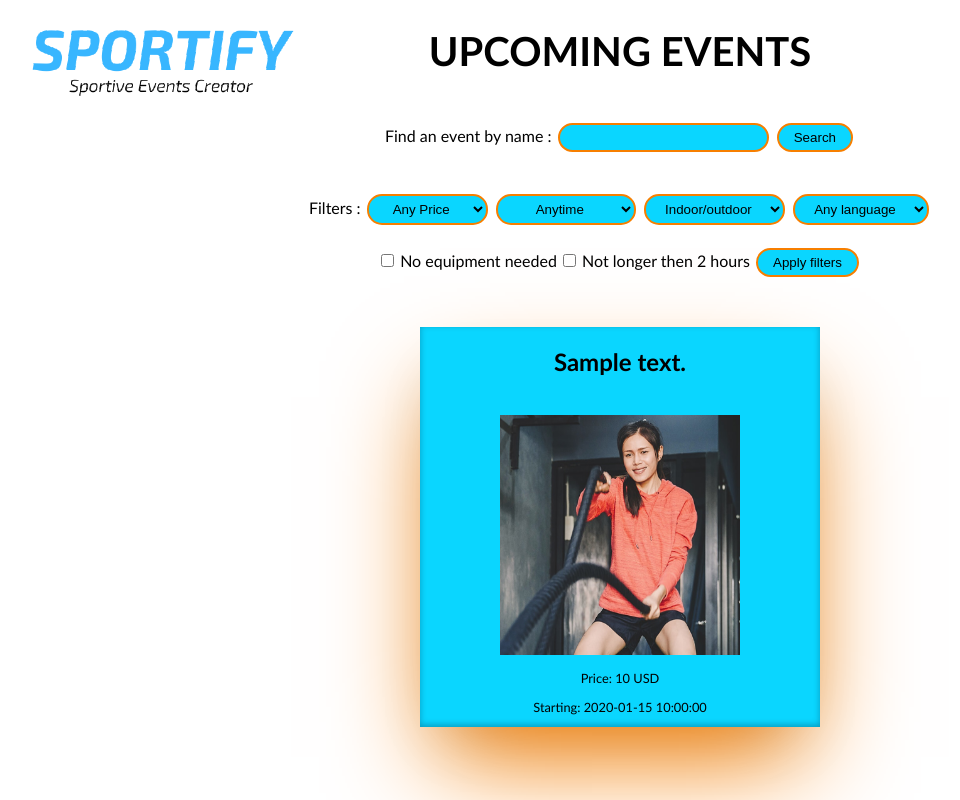
After one commit to lukekim118/sportify, a PHP site: template view/eventsView.php in a window 1280 px wide. The commit adds this page. Shown: the whole page, without its empty margins (20-980 px from the left). Run offline with PHP 8.4, Linux system fonts and the light colour scheme; the template is opened without the code that fills it: most values are stand-ins (such as "Sample title", 1, 10 or a date in 2020).

Commit message:
fixing MVC, code, added some CSS

```diff
--- a/public/css/eventview.css
+++ b/public/css/eventview.css
@@ -2,25 +2,66 @@ body {
     margin: 2%;
     padding: 0;
     text-align: center;
-    font-family: 'Gill Sans', 'Gill Sans MT', Calibri, 'Trebuchet MS', sans-serif;
+    font-family: 'Trebuchet MS', 'Lucida Sans Unicode', 'Lucida Grande', 'Lucida Sans', Arial, sans-serif;
 }
+
 #mainDiv {
     display: flex;
     flex-wrap: wrap;
     margin: 2%;
     justify-content: center;
+    border-radius: 20px;
 }
+
 h1 {
     font-size: 2.5em;
 }
+
 .eventBox {
     width: 400px;
     height: 400px;
-    border-radius: 20px;
     margin: 2%;
-    box-shadow: 0 10px 8px 0 #F77F00, 0 6px 20px 0 #F77F00;
-    /* background-color:#005D8F; */
-    /* color: white; */
+    box-shadow: #F77F00 0px 50px 100px -20px, rgba(0, 0, 0, 0.3) 0px 30px 60px -30px, rgba(10, 37, 64, 0.35) 0px -2px 6px 0px inset;
     background-color: #0AD6FF;
-    border-radius: 20px;
 }
+
+p {
+    font-size: 0.8em;
+}
+
+#filters, #searchButton {
+    border: 2px solid #F77F00;
+    border-radius: 15px;
+    color:black;
+    padding: 5px 15px;
+    text-align:center;
+    transition: all 0.3s;
+}
+
+input, select {
+    border: 2px solid #F77F00;
+    background-color: #0AD6FF;
+    border-radius: 15px;
+    text-align: center;
+    padding: 5px 15px;
+    margin: 2px;
+    outline: none;
+    transition: all 0.3s;
+}
+
+#filters:hover, #searchButton:hover, input:hover, select:hover {
+    color:white;
+    background-color:#005D8F;
+}
+
+#logoImg {
+    position: absolute;
+    top: -75px;
+    left: 2%;
+    height: 300px;
+    width: 300px;
+}
+
+#form2 {
+    /* display: none; */
+}
--- a/public/js/main.js
+++ b/public/js/main.js
@@ -1,17 +1,45 @@
-function filterEvents() {
+function searchEvents() {
+
     var xhr = new XMLHttpRequest();
-    var price = document.getElementById('price').value;
-    alert (price);
-    var link = '../model/search.php';
-    xhr.open('POST', link);
-    xhr.addEventListener('readystatechange', (e)=> {
-        e.preventDefault();
+    xhr.open('POST', './controller/search.php');
+    var myform = document.getElementById('form1');
+    form = new FormData(myform);
+
+    xhr.addEventListener('readystatechange', (e) => {
         if (xhr.readyState === XMLHttpRequest.DONE && xhr.status === 200) {
+            e.preventDefault();
             document.getElementById('mainDiv').innerHTML = '<span>' + xhr.responseText + '</span>';
         }
     });
-        xhr.send(null);
-}
+    xhr.send(form);
+};
 
-var applyFilters = document.getElementById('filter');
-applyFilters.addEventListener('click', filterEvents());
+function filterEvents() {
+
+    var xhr = new XMLHttpRequest();
+    xhr.open('POST', './controller/search.php');
+    var myform = document.getElementById('form2');
+    form = new FormData(myform);
+    console.log (form);
+
+    xhr.addEventListener('readystatechange', (e) => {
+        if (xhr.readyState === XMLHttpRequest.DONE && xhr.status === 200) {
+            e.preventDefault();
+            console.log (xhr.responseText);
+            document.getElementById('mainDiv').innerHTML = '<span>' + xhr.responseText + '</span>';
+        }
+    });
+    xhr.send(form);
+};
+
+var applyFilters = document.getElementById('filters');
+applyFilters.addEventListener('click', function(e){
+    e.preventDefault;
+    filterEvents();
+});
+
+var searchSubmit = document.getElementById('searchButton');
+searchSubmit.addEventListener('click', function(e){
+    e.preventDefault;
+    searchEvents();
+});
--- /dev/null
+++ b/view/eventListItemView.php
@@ -0,0 +1,10 @@
+<?php $title="View Event";?>
+<?php ob_start();?>
+    <div class='eventBox'>
+        <h2><?php echo $event['description']?></h2><br>
+        <img class='eventPhoto' src='./public/img/test.jpg' width='240' height='240'><br>
+        <p>Price: <?php echo $event['price']?> USD</p>
+        <p>Starting: <?php echo $event['start_time']?></p>
+    </div>
+<?php $content= ob_get_clean();?>
+<?php require('template.php');
--- a/view/eventView.php
+++ b/view/eventsView.php
@@ -1,4 +1,5 @@
-<?php $title="viewAllEvents";?>
+<?php $title="All Upcoming Events";?>
+
 <?php ob_start();?>
 
 <!DOCTYPE html>
@@ -8,17 +9,19 @@
     <meta http-equiv="X-UA-Compatible" content="IE=edge">
     <meta name="viewport" content="width=device-width, initial-scale=1.0">
     <title>Events</title>
-    <link rel="stylesheet" href="../public/css/eventview.css">
+    <link rel="stylesheet" href="./public/css/eventview.css">
 </head>
 <body>
     <?php require('searchform.php');?>
     <div id='mainDiv'>
-    <?php showAllEvents();
+    <?php
+        showAllEvents();
         foreach ($events as $event) {
-        include('eventListView.php');
+        include('eventListItemView.php');
         };?>
     </div>
 </body>
 </html>
 
 <?php $content= ob_get_clean();?>
+<?php require ("template.php");
--- a/view/searchForm.php
+++ b/view/searchForm.php
@@ -1,13 +1,14 @@
-<?php $title="searchForm";?>
+<?php $title="Search";?>
+
 <?php ob_start();?>
 
-<h1>UPCOMING EVENTS</h1>
-    <form id='form1' method='POST' action='../model/search.php' type='SUBMIT'>
+<h1>UPCOMING EVENTS</h1><br>
+    <form id='form1' class='forms' method='POST' action='./model/search.php' type='submit'>
         <label for='name'>Find an event by name : </label>
         <input name='search' type='text' autocomplete="off"></input>
-        <input name='submit' value='Search' type='submit'></input><br>
+        <input id='searchButton' class='buttons' name='searchButton' value='Search' type='button'></input><br>
     </form><br><br>
-    <form method='POST' action='../model/search.php' type='SUBMIT'>
+    <form id='form2' class='forms' method='POST' action='./model/search.php' type='submit'>
         <label>Filters : </label>
         <select id='price' name='price'>
         <option value='lowerprice'>Under $10</option>
@@ -36,8 +37,9 @@
         <label for="checkbox">No equipment needed</label>
         <input type="checkbox" name="duration">
         <label for="duration">Not longer then 2 hours</label>
-        <input id='filter' name='filters' value='Apply filters' type='button'></input><br>
+        <input name='applyFilters' type='hidden'></input>
+        <input id='filters' class='buttons' name='filters' value='Apply filters' type='button'></input><br>
     </form>
-    <script src = '../public/js/main.js'></script>
-
+    <script src = './public/js/main.js '></script>
 <?php $content = ob_get_clean();?>
+<?php require("template.php");
--- a/view/template.php
+++ b/view/template.php
@@ -1 +1,16 @@
-//fsdfsdfdsfsdf
+<!DOCTYPE html>
+<html lang="en">
+<head>
+    <meta charset="UTF-8">
+    <meta http-equiv="X-UA-Compatible" content="IE=edge">
+    <meta name="viewport" content="width=device-width, initial-scale=1.0">
+    <title><?= $title;?></title>
+    <link rel="stylesheet" href="./public/css/eventview.css">
+</head>
+<body>
+    <div id="logo">
+        <img id=logoImg src="./public/img/sportifyLogo.png">
+    </div>
+    <?= $content;?>
+</body>
+</html>
```
Also changed, not shown: controller/controller.php (+12 -13 lines), controller/search.php (added, +22 -0 lines), index.php (+7 -16 lines), model/model.php (+60 -1 lines), model/search.php (deleted, +0 -76 lines), view/error.php (added, +7 -0 lines), view/eventListView.php (deleted, +0 -10 lines), public/img/sportifyLogo.png (added), public/img/test.jpg, public/img/test2.jpg (added), view/index.html (deleted).
